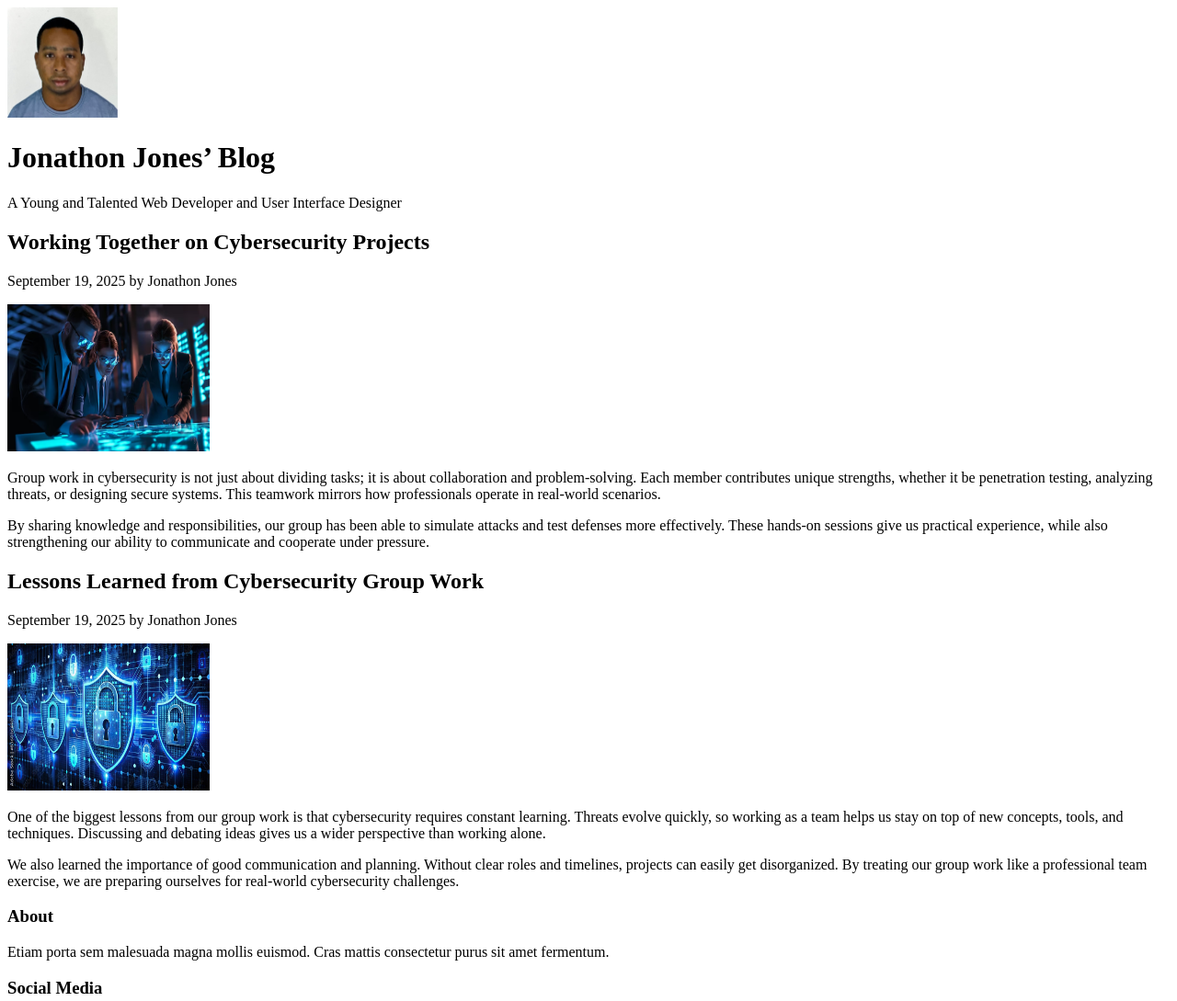
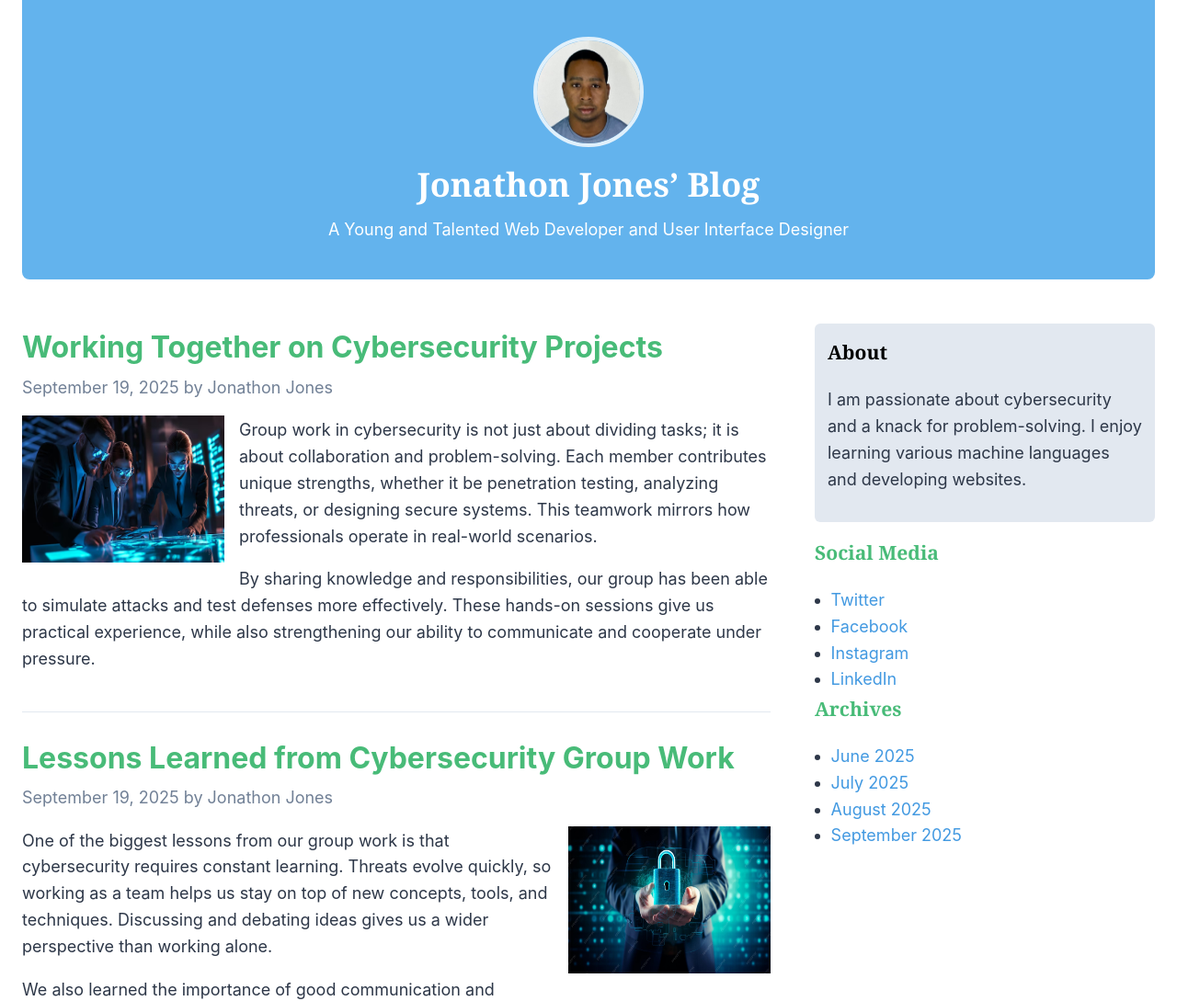
Before and after one commit to JJONATHON/info2180-lab2, a plain HTML site: page index.html in a window 1280 px wide. Shown: the top 1089 px of the page at 92% size. Drawn offline with Linux system fonts and the light colour scheme.

Commit message:
updated images and front page

```diff
--- a/index.html
+++ b/index.html
@@ -4,13 +4,13 @@
   <meta charset="UTF-8" />
   <meta name="viewport" content="width=device-width, initial-scale=1.0" />
   <title>INFO2180 Lab 2</title>
-  <link rel="stylesheet" href="styles.css" />
+  <link rel="stylesheet" href="style.css" />
 </head>
 <body>
   <div class="container">
     <!-- HEADER -->
     <header class="site-header">
-      <img class="avatar" src="me.jpg" alt="Photo of Jonathon Jones" width="120" height="120" />
+      <img class="avatar" src="./Images/me.jpg" alt="Photo of Jonathon Jones" width="120" height="120" />
       <h1>Jonathon Jones’ Blog</h1>
       <p class="tagline">A Young and Talented Web Developer and User Interface Designer</p>
     </header>
@@ -21,7 +21,7 @@
       <article class="post">
         <h2>Working Together on Cybersecurity Projects</h2>
         <p class="meta">September 19, 2025 by Jonathon Jones</p>
-        <img class="post-img left" src="CyberSecurity image1.jpg" alt="Cybersecurity teamwork" width="220" height="160" />
+        <img class="post-img left" src="./Images/CyberSecurity image1.jpg" alt="Cybersecurity teamwork" width="220" height="160" />
         <p>
           Group work in cybersecurity is not just about dividing tasks; it is about collaboration and
           problem-solving. Each member contributes unique strengths, whether it be penetration testing,
@@ -39,7 +39,7 @@
       <article class="post">
         <h2>Lessons Learned from Cybersecurity Group Work</h2>
         <p class="meta">September 19, 2025 by Jonathon Jones</p>
-        <img class="post-img right" src="CyberSecurity image2.jpg" alt="Cybersecurity code and locks" width="220" height="160" />
+        <img class="post-img right" src="./Images/CyberSecurity image2.jpg" alt="Cybersecurity code and locks" width="220" height="160" />
         <p>
           One of the biggest lessons from our group work is that cybersecurity requires constant learning.
           Threats evolve quickly, so working as a team helps us stay on top of new concepts, tools, and
@@ -57,7 +57,9 @@
     <aside class="sidebar">
       <section class="about card">
         <h3>About</h3>
-        <p>Etiam porta sem malesuada magna mollis euismod. Cras mattis consectetur purus sit amet fermentum.</p>
+        <p>I am passionate about cybersecurity and a knack for problem-solving.
+          I enjoy learning various machine languages and developing websites.
+        </p>
       </section>
 
       <section class="social">
--- a/style.css
+++ b/style.css
@@ -24,7 +24,8 @@ body{
 
 /* GRID: header, main+sidebar, footer */
 .container{
-  max-width:1100px;
+  width: 100%;
+  max-width: 100%;
   margin:0 auto;
   padding:0 24px 24px;
   display:grid;
```
Also changed, not shown: CyberSecurity image2.jpg (deleted), Images/CyberSecurity image1.jpg (renamed from CyberSecurity image1.jpg), Images/CyberSecurity image2.jpg (added), Images/me.jpg (renamed from me.jpg).
